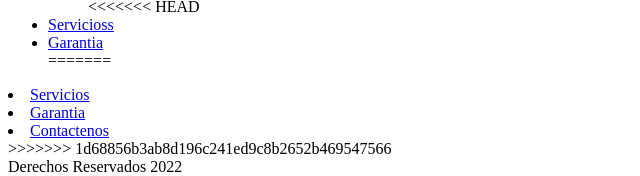
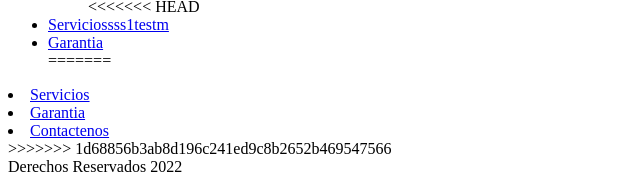
Before and after one commit to pasal19/fullg17, a plain HTML site: page index.html in a window 1280 px wide. Shown: the part 282-458 px from the top of the page, 0-640 px from the left. Drawn offline with Linux system fonts and the light colour scheme.

Commit message:
testing 2

```diff
--- a/index.html
+++ b/index.html
@@ -30,7 +30,7 @@
                     <li><a href="#">Algo mas mas</a></li>
 <<<<<<< HEAD
                 </ul>
-                <li><a href="#">Servicioss</a></li>
+                <li><a href="#">Serviciossss1testm</a></li>
                 <li><a href="#">Garantia</a></li>
 =======
                 </ul>
```
